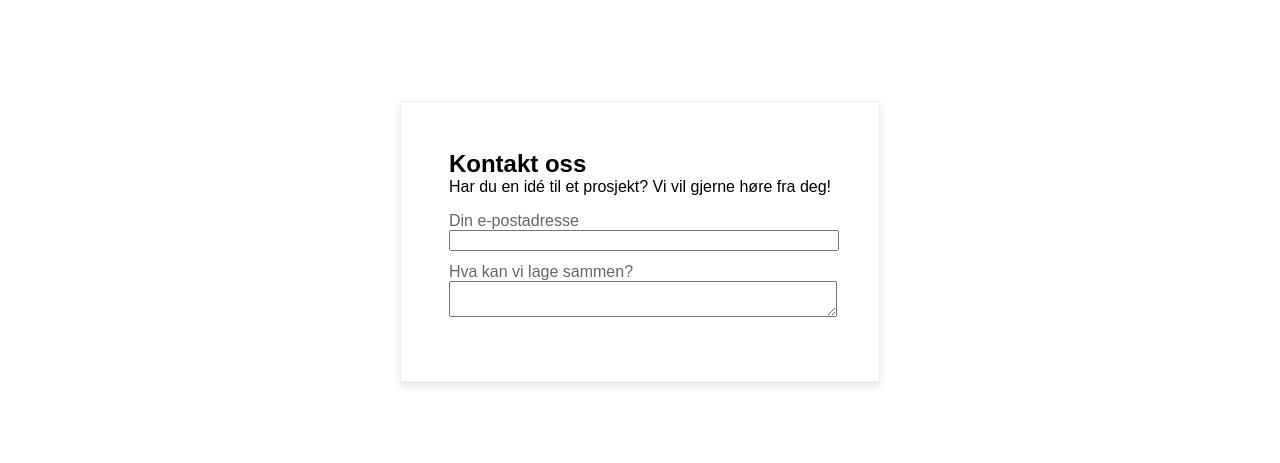
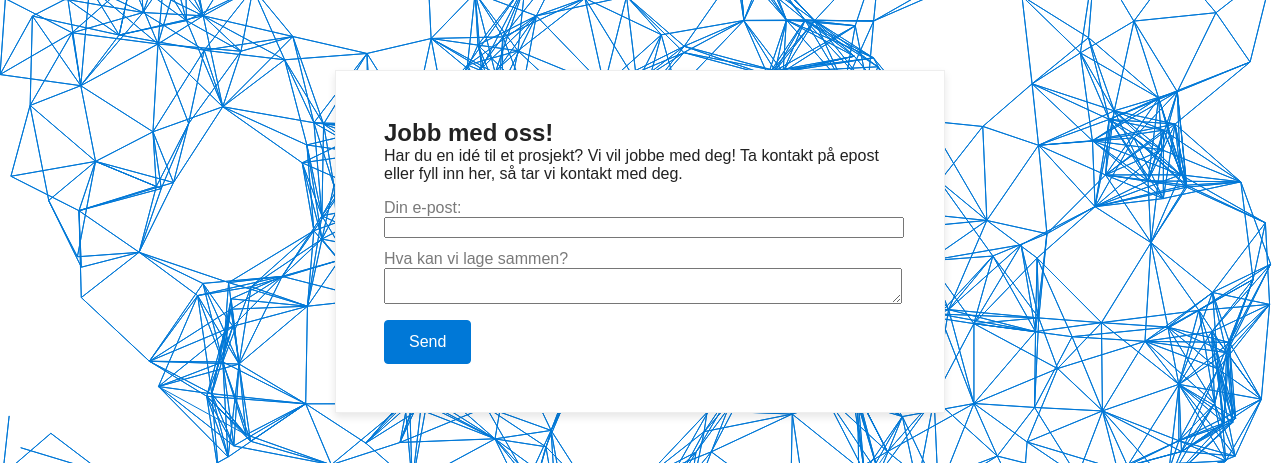
Before and after one commit to SynOpp/.github, a plain HTML site: page docs/index.html in a window 1280 px wide. Shown: the part 1159-1622 px from the top of the page. Drawn offline with Linux system fonts and the light colour scheme; animation ran at ten frames a second.

Commit message:
Attempt at fancy home page

```diff
--- a/docs/index.css
+++ b/docs/index.css
@@ -1,3 +1,17 @@
+:root {
+    --brand: #0078D7;
+    --on-brand: white;
+    --background: white;
+    --surface: white;
+    --on-surface: #222;
+
+    background-color: var(--background);
+}
+
+body {
+    position: relative;
+}
+
 body,h1,h2,p {
     margin: 0;
     font-family: sans-serif;
@@ -10,15 +24,15 @@ section {
     display: flex;
     justify-content: center;
     align-items: center;
-
-    &:nth-child(2) {
-        background-color: #eee;
-    }
 }
 
 .brand {
     display: grid;
     grid-template-areas: "logo title" "logo slogan";
+    backdrop-filter: blur(10px);
+    background-color: color-mix(in srgb, var(--background) 50%, transparent);
+    padding: 24px;
+    box-shadow: 0 4px 8px rgba(0,0,0,0.1);
 
     img {
         grid-area: logo;
@@ -43,7 +57,8 @@ section {
     max-width: 456px;
     max-height: 624px;
     box-shadow: 0 4px 8px rgba(0,0,0,0.1);
-    background-color: white;
+    background-color: var(--surface);
+    color: var(--on-surface);
     margin: 24px;
 
     img {
@@ -70,10 +85,20 @@ section {
     }
 }
 
+.cards {
+    background-color: color-mix(in srgb, var(--surface) 20%, transparent);
+    backdrop-filter: blur(30px);
+    box-shadow: 0 4px 8px rgba(0,0,0,0.1);
+}
+
 form {
     box-shadow: 0 4px 8px rgba(0,0,0,0.1);
     padding: 48px;
     border: 1px solid #eee;
+    width: 80%;
+    background-color: var(--surface);
+    color: var(--on-surface);
+    max-width: 512px;
 
     p {
         margin-bottom: 16px;
@@ -88,4 +113,47 @@ form {
         width: 100%;
         margin-bottom: 12px;
     }
+
+    button {
+        background-color: var(--brand);
+        border: 1px solid var(--brand);
+        color: var(--on-brand);
+        font: inherit;
+        padding: 12px 24px;
+        border-radius: 4px;
+        cursor: pointer;
+        box-shadow: none;
+    }
+
+    button:hover,
+    button:focus {
+        background-color: color-mix(in srgb, var(--brand) 90%, var(--on-brand));
+        box-shadow: 0 4px 8px rgba(0,0,0,0.1);
+    }
+
+    button:active {
+        background-color: color-mix(in srgb, var(--brand) 80%, var(--on-brand));
+    }
 }
+
+canvas {
+    position: absolute;
+    top: 0;
+    left: 0;
+    width: 100%;
+    height: 100%;
+    z-index: -1;
+}
+
+@media (max-width: 640px) {
+    .cards {
+        flex-direction: column;
+    }
+
+    .card {
+        width: 80%;
+        height: auto;
+        max-width: none;
+        max-height: none;
+    }
+}
--- a/docs/index.html
+++ b/docs/index.html
@@ -14,7 +14,7 @@
             <p>Vi lager it-løsninger for store og små bedrifter.</p>
         </div>
     </section>
-    <section>
+    <section class="cards">
         <article class="card">
             <img src="./ole.jpg" >
             <h2>Ole Kristian Ågotnes</h2>
@@ -30,17 +30,21 @@
     </section>
     <section>
         <form>
-            <h1>Kontakt oss</h1>
-            <p>Har du en idé til et prosjekt? Vi vil gjerne høre fra deg!</p>
+            <h1>Jobb med oss!</h1>
+            <p>Har du en idé til et prosjekt? Vi vil jobbe med deg! Ta kontakt på epost eller fyll inn her, så tar vi kontakt med deg.</p>
             <div>
-                <label for="email">Din e-postadresse</label>
+                <label for="email">Din e-post:</label>
                 <input type="email" id="email" name="email" required>
             </div>
             <div>
                 <label for="message">Hva kan vi lage sammen?</label>
                 <textarea id="message" name="message" required></textarea>
             </div>
+            <button type="submit">Send</button>
         </form>
     </section>
+
+    <canvas></canvas>
+    <script src="index.js"></script>
 </body>
 </html>
--- /dev/null
+++ b/docs/index.js
@@ -0,0 +1,60 @@
+const pointsPerPixel = 0.0004;
+const minDistance = 50;
+const maxDistance = 100;
+
+const canvas = document.querySelector('canvas');
+canvas.width = document.body.clientWidth;
+canvas.height = document.body.scrollHeight;
+const ctx = canvas.getContext('2d');
+
+const pointCount = pointsPerPixel * canvas.width * canvas.height;
+console.log(`Creating ${pointCount} points`);
+const points = [];
+
+for (let i = 0; i < pointCount; i++) {
+    points.push({
+        x: Math.random() * canvas.width,
+        y: Math.random() * canvas.height,
+        vx: (Math.random() - 0.5) * 0.5,
+        vy: (Math.random() - 0.5) * 0.5
+    });
+}
+
+function update() {
+    ctx.clearRect(0, 0, canvas.width, canvas.height);
+    points.forEach(point => {
+        point.x += point.vx;
+        point.y += point.vy;
+
+        if (point.x < 0) point.x = 0;
+        if (point.x > canvas.width) point.x = canvas.width;
+        if (point.y < 0) point.y = 0;
+        if (point.y > canvas.height) point.y = canvas.height;
+
+        if (point.x == 0 || point.x == canvas.width) point.vx *= -1;
+        if (point.y == 0 || point.y == canvas.height) point.vy *= -1;
+
+        ctx.fillStyle = '#0078D7'
+        ctx.strokeStyle = '#0078D7'
+        // ctx.beginPath();
+        // ctx.arc(point.x, point.y, 2, 0, Math.PI * 2);
+        // ctx.fill();
+
+        points.forEach(other => {
+            if (point === other) return;
+            const dx = point.x - other.x;
+            const dy = point.y - other.y;
+            const dist = Math.sqrt(dx * dx + dy * dy);
+
+            if (minDistance < dist && dist < maxDistance) {
+                ctx.beginPath();
+                ctx.moveTo(point.x, point.y);
+                ctx.lineTo(other.x, other.y);
+                ctx.stroke();
+            }
+        });
+    });
+    requestAnimationFrame(update);
+}
+
+update();
```
